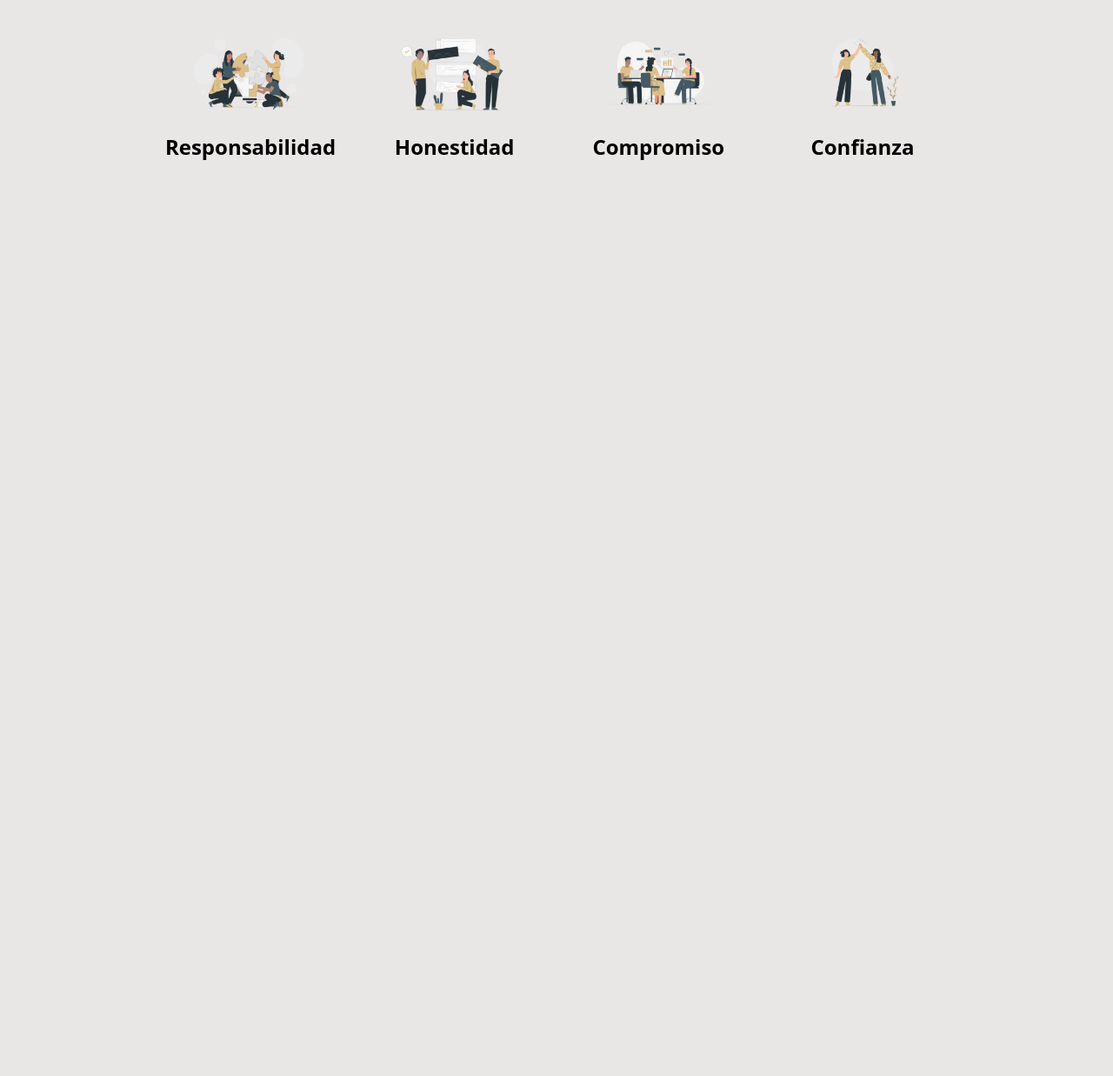
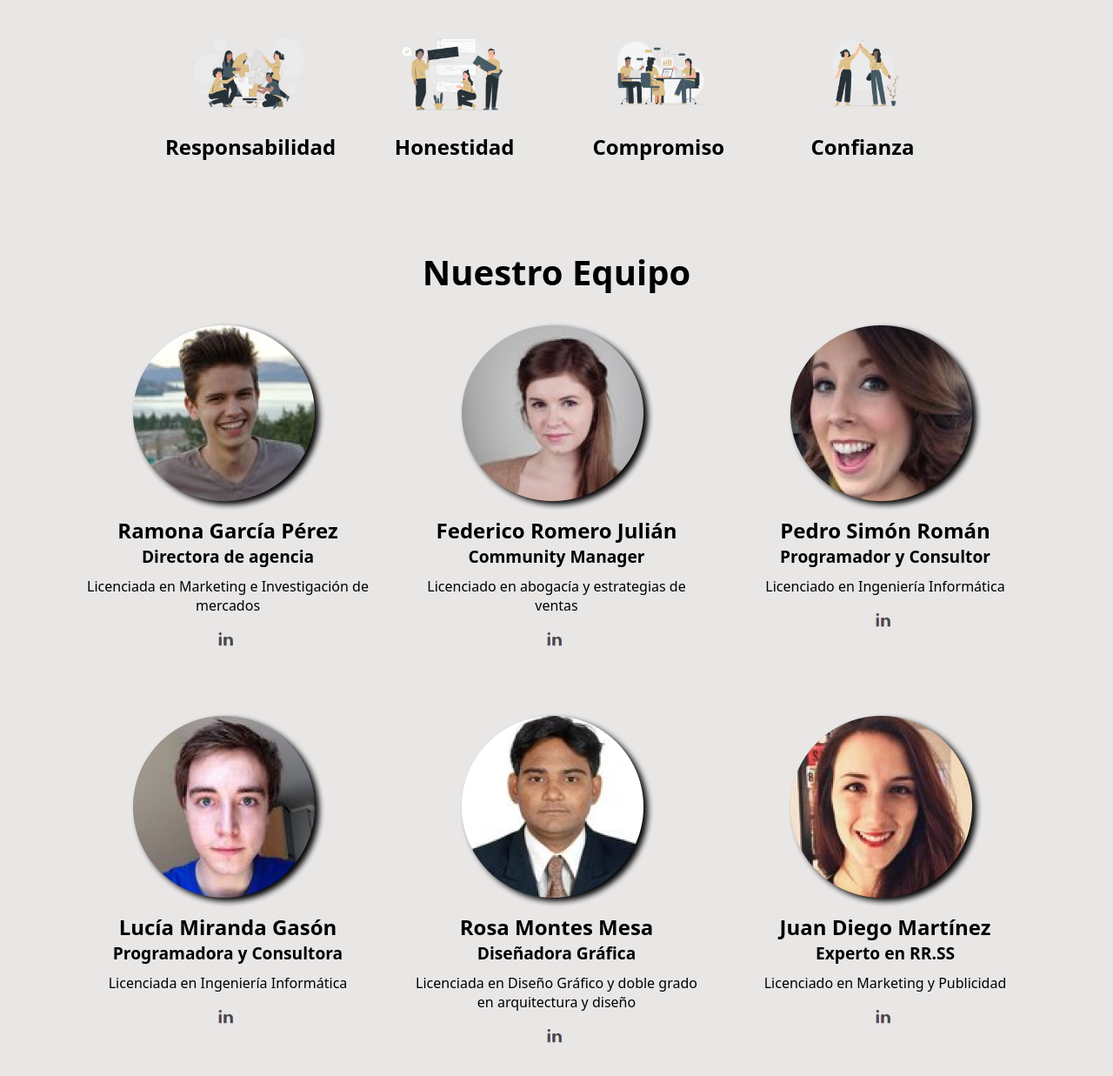
Before and after one commit to AlejndroSG/AgenciaMarketing, a plain HTML site: page sobrenosotros.html in a window 1280 px wide. Shown: the part 937-2174 px from the top of the page at 87% size. Before the commit the page ends 1222 px from the top, so only its background shows below. Drawn offline with Linux system fonts and the light colour scheme.

Commit message:
Seguimos con el sobre nosotros

```diff
--- a/sobrenosotros.html
+++ b/sobrenosotros.html
@@ -85,6 +85,56 @@
             </defs>
             </svg>
         </section>
+        <section id="equipo">
+            <div>
+                <h2>Nuestro Equipo</h2>
+            </div>
+            <div>
+                <article>
+                    <img src="./fotos/Sobre_Nosotros/42.png" alt="">
+                    <h3>Ramona García Pérez</h3>
+                    <span>Directora de agencia</span>
+                    <p>Licenciada en Marketing e Investigación de mercados</p>
+                    <a href=""><img src="./fotos/Sobre_Nosotros/image.png" alt=""></a>
+                </article>
+                <article>
+                    <img src="./fotos/Sobre_Nosotros/43.png" alt="">
+                    <h3>Federico Romero Julián</h3>
+                    <span>Community Manager</span>
+                    <p>Licenciado en abogacía y
+                        estrategias de ventas</p>
+                    <a href=""><img src="./fotos/Sobre_Nosotros/image.png" alt=""></a>
+                </article>
+                <article>
+                    <img src="./fotos/Sobre_Nosotros/56.png" alt="">
+                    <h3>Pedro Simón Román </h3>
+                    <span>Programador y Consultor</span>
+                    <p>Licenciado en Ingeniería Informática</p>
+                    <a href=""><img src="./fotos/Sobre_Nosotros/image.png" alt=""></a>
+                </article>
+                <article>
+                    <img src="./fotos/Sobre_Nosotros/60.png" alt="">
+                    <h3>Lucía Miranda Gasón</h3>
+                    <span>Programadora y Consultora</span>
+                    <p>Licenciada en Ingeniería Informática</p>
+                    <a href=""><img src="./fotos/Sobre_Nosotros/image.png" alt=""></a>
+                </article>
+                <article>
+                    <img src="./fotos/Sobre_Nosotros/69.png" alt="">
+                    <h3>Rosa Montes Mesa</h3>
+                    <span>Diseñadora Gráfica</span>
+                    <p>Licenciada en Diseño Gráfico y doble grado en arquitectura y diseño</p>
+                    <a href=""><img src="./fotos/Sobre_Nosotros/image.png" alt=""></a>
+                </article>
+                <article>
+                    <img src="./fotos/Sobre_Nosotros/75.png" alt="">
+                    <h3>Juan Diego Martínez</h3>
+                    <span>Experto en RR.SS</span>
+                    <p>Licenciado en Marketing y Publicidad</p>
+                    <a href=""><img src="./fotos/Sobre_Nosotros/image.png" alt=""></a>
+                </article>
+            </div>
+        </section>
     </main>
     <footer>
 
--- a/style.css
+++ b/style.css
@@ -10,6 +10,10 @@
 body{
     background-color: #e9e6e6;
 
+}
+
+h2{
+    font-size: 2.5rem;
 }
 
 header{
@@ -229,9 +233,6 @@ section#secreto{
     width: 50%;
     margin: auto;
 
-    h2{
-        font-size: 2.5rem;
-    }
     p{
         margin: 20px 0;
     }
@@ -257,3 +258,41 @@ section#secreto{
         font-size: 1.5rem;
     }
 }
+
+section#equipo{
+    margin: auto;
+    width: 100%;
+    padding: 0 100px;
+}
+#equipo>div:nth-child(1){
+    text-align: center;
+}
+
+#equipo>div:nth-child(2){
+    display: flex;
+    flex-wrap: wrap;
+    justify-content: space-between;
+
+    article{
+        width: 30%;
+        text-align: center;
+        margin: 30px 0;
+
+        img{
+            max-width: 100%;
+            object-fit: cover;
+        }
+
+        h3{
+            font-size: 1.5rem;
+        }
+        span{
+            font-size: 1.2rem;
+            font-weight: bold;
+        }
+
+        p{
+            margin: 10px 0;
+        };
+    }
+}
```
Also changed, not shown: fotos/Sobre_Nosotros/42.png (added), fotos/Sobre_Nosotros/43.png (added), fotos/Sobre_Nosotros/56.png (added), fotos/Sobre_Nosotros/60.png (added), fotos/Sobre_Nosotros/69.png (added), fotos/Sobre_Nosotros/75.png (added), fotos/Sobre_Nosotros/image.png (added).
